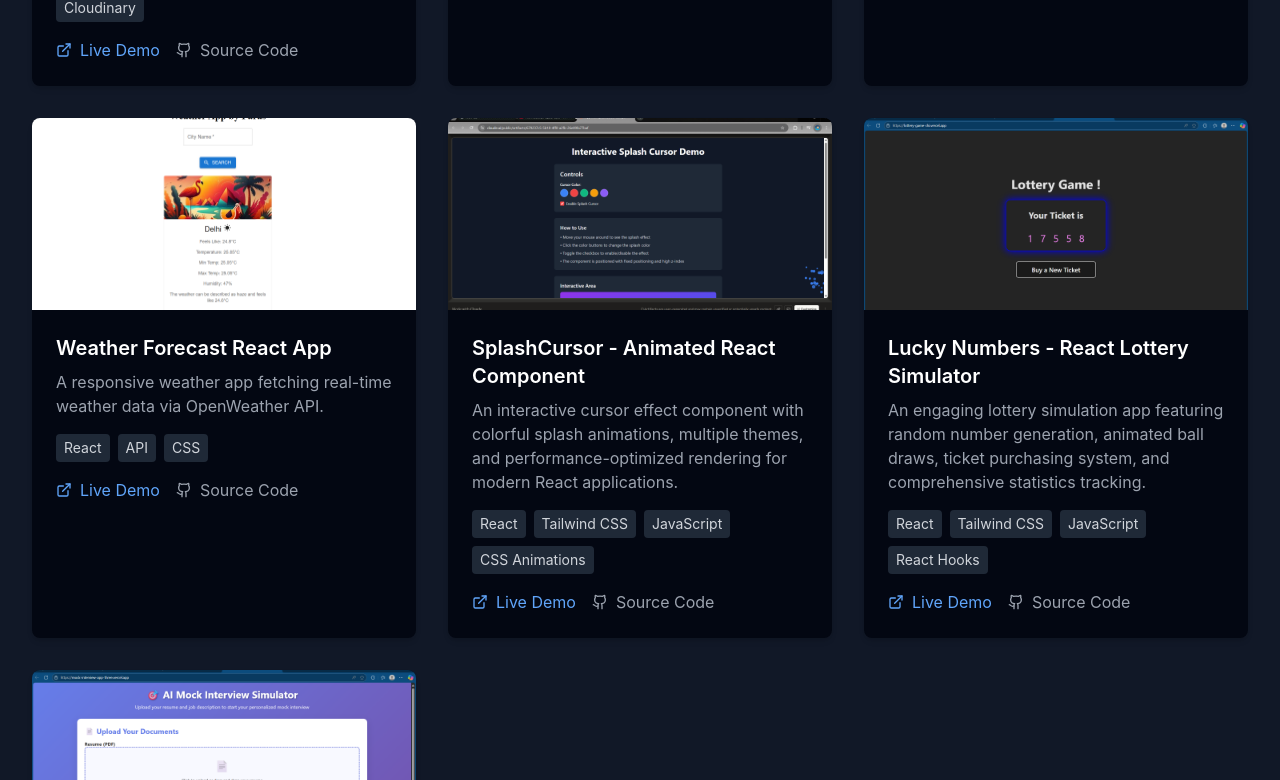
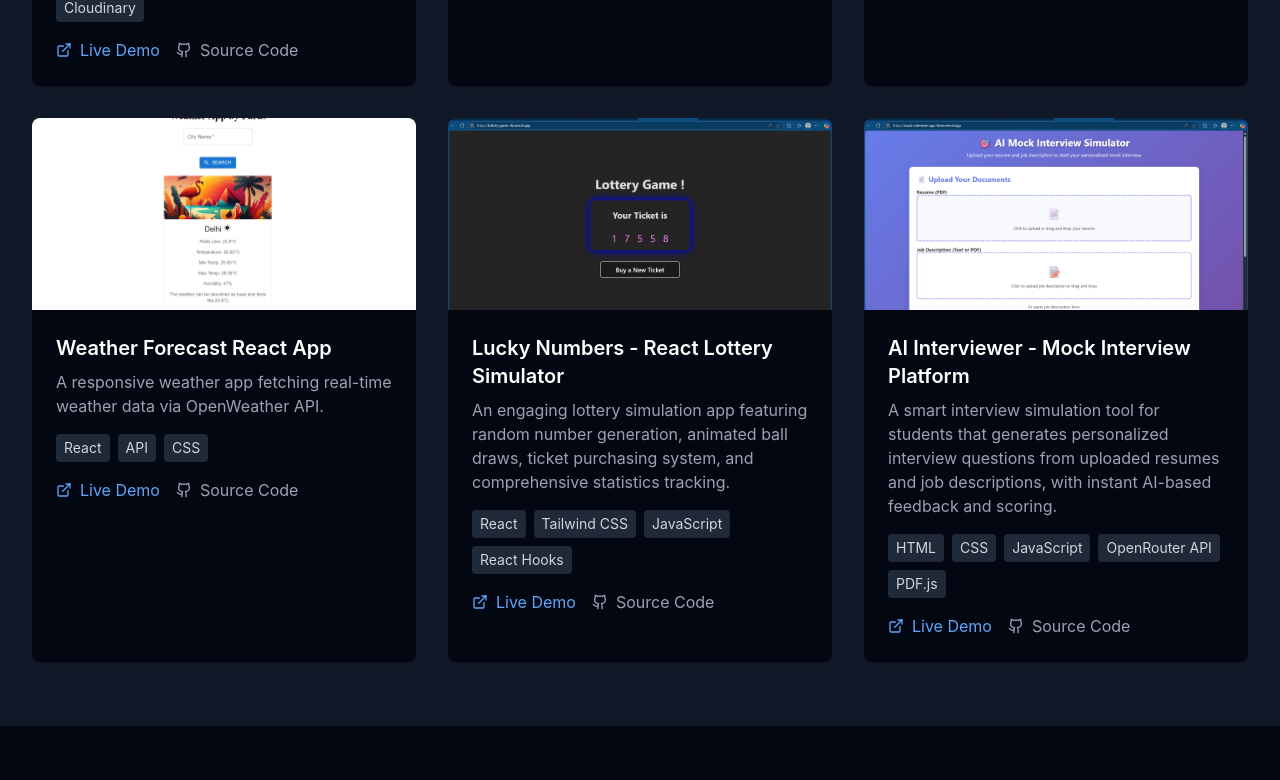
Before and after one commit to ParasJagdale/portfolio_react, a React (Create React App) app: page / in a window 1280 px wide. Shown: the part 1720-2500 px from the top of the page. Built offline with nearby package versions, Linux system fonts and the light colour scheme; no server answers.

Commit message:
Update projectsData.js

```diff
--- a/src/projectsData.js
+++ b/src/projectsData.js
@@ -36,16 +36,6 @@ export const projects = [
     image: "/images/weather.png",
   },
   {
-    title: "SplashCursor - Animated React Component",
-    description:
-      "An interactive cursor effect component with colorful splash animations, multiple themes, and performance-optimized rendering for modern React applications.",
-    techStack: ["React", "Tailwind CSS", "JavaScript", "CSS Animations"],
-    liveLink:
-      "https://claude.ai/public/artifacts/679237c5-5b18-4ff0-a2fb-26e89fa77baf",
-    codeLink: "#",
-    image: "/images/cursor.png",
-  },
-  {
     title: "Lucky Numbers - React Lottery Simulator",
     description:
       "An engaging lottery simulation app featuring random number generation, animated ball draws, ticket purchasing system, and comprehensive statistics tracking.",
```
